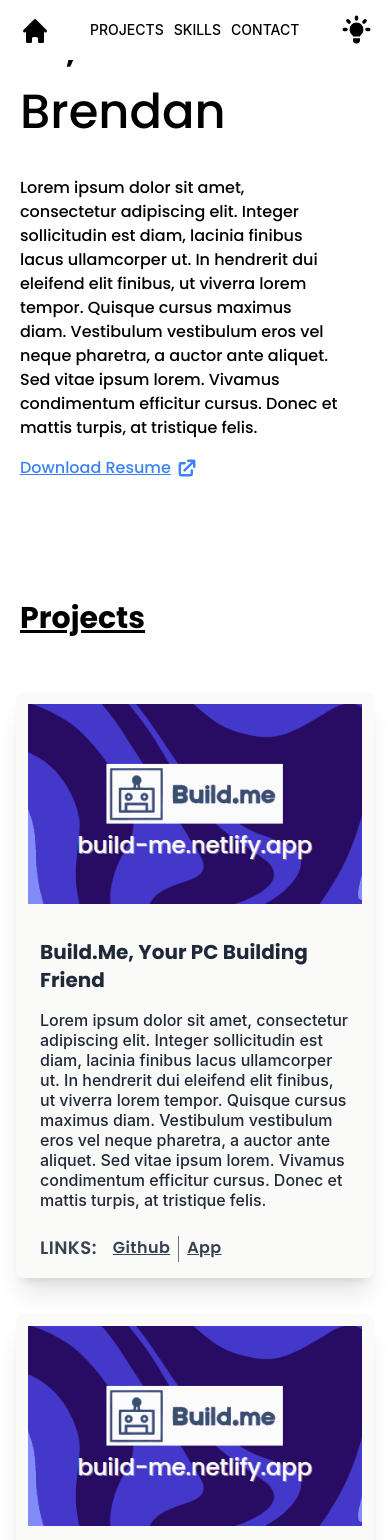
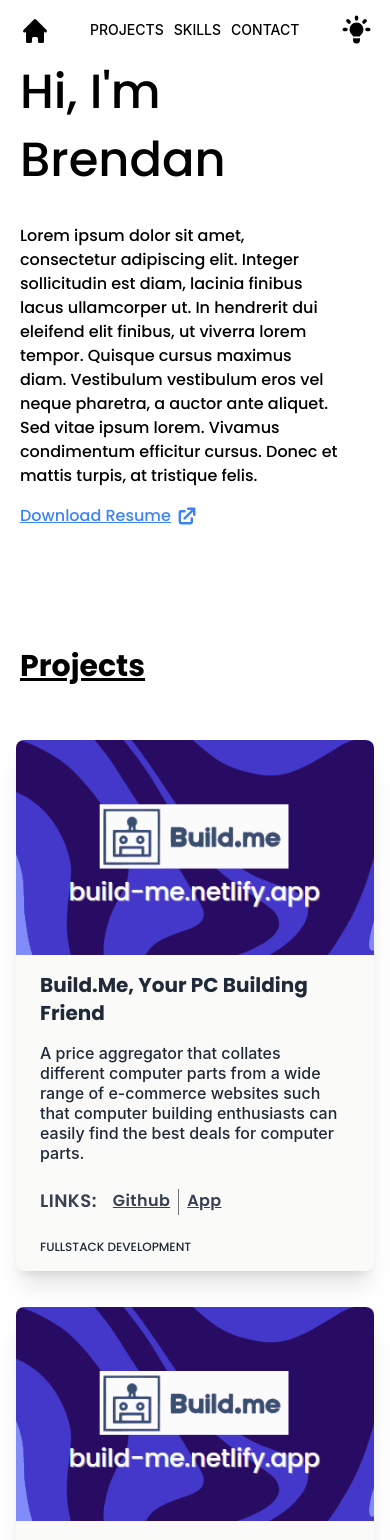
Before and after one commit to BrendanCheong/Personal-Website, a Next.js app: page / in a window 390 px wide. Shown: the top 1540 px of the page. Built offline with nearby package versions, Linux system fonts and the light colour scheme.

Commit message:
finalised style for mobile version of Project cards

```diff
--- a/components/Home/ProjectCard.js
+++ b/components/Home/ProjectCard.js
@@ -9,8 +9,7 @@ const ProjectCard = () => {
                 {/** <!-- card --> */}
                     <div v-for="card in cards" className="flex flex-col w-11/12 mx-2 mt-4 ml-4 overflow-hidden rounded-lg shadow-xl bg-stone-50 dark:bg-slate-500 md:flex-row">
                         {/** <!-- media --> */}
-                        <div className="relative block w-auto h-auto p-3 lg:ml-14 md:w-1/2">
-                            <Image className="inset-0 object-cover object-center w-full h-full"
+                        <Image className="relative inset-0 block object-cover object-center w-auto h-auto p-3 lg:ml-14 md:w-1/2"
                         src={BuildMe}
                         alt="Project Preview Image"
                         width={500}
@@ -19,17 +18,19 @@ const ProjectCard = () => {
                         responsive={"true"}
                         quality={100}
                         />
-                        </div>
                         {/** <!-- content --> */}
                         <div className="flex flex-col justify-between w-full px-6 py-4 space-y-4 text-gray-800">
                             <h1 className="text-xl font-bold capitalize font-poppins">Build.Me, Your PC Building Friend</h1>
-                            <h3 className="text-[16px] font-medium leading-tight font-nunito">
-                                Lorem ipsum dolor sit amet, consectetur adipiscing elit. Integer sollicitudin est diam, lacinia finibus lacus ullamcorper ut. In hendrerit dui eleifend elit finibus, ut viverra lorem tempor. Quisque cursus maximus diam. Vestibulum vestibulum eros vel neque pharetra, a auctor ante aliquet. Sed vitae ipsum lorem. Vivamus condimentum efficitur cursus. Donec et mattis turpis, at tristique felis.
-                            </h3>
-                            <section className="flex flex-row space-x-2 font-poppins">
-                                <h4 className="mt-2 text-lg font-semibold tracking-wide text-gray-700 uppercase">
+                            <p className="text-[16px] font-medium leading-tight font-nunito">
+                                A price aggregator that collates different
+                                computer parts from a wide range of e-commerce websites such
+                                that computer building enthusiasts can easily
+                                find the best deals for computer parts.
+                            </p>
+                            <section className="flex flex-row space-x-2 font-poppins" id="Links">
+                                <h2 className="mt-2 text-lg font-semibold tracking-wide text-gray-700 uppercase">
                                     Links:
-                                </h4>
+                                </h2>
                                 <section className="grid grid-cols-2 mt-[10px] divide-x divide-zinc-500">
 
                                     <p className="px-2 text-base font-semibold tracking-wide text-gray-700 underline ">
@@ -39,6 +40,11 @@ const ProjectCard = () => {
                                         App
                                     </p>
                                 </section>
+                            </section>
+                            <section id="tags" className="pt-2">
+                                <h3 className="text-xs uppercase font-poppins">
+                                fullstack development
+                                </h3>
                             </section>
                         </div>
                     </div>
--- a/components/Home/Projects.js
+++ b/components/Home/Projects.js
@@ -2,7 +2,7 @@ import ProjectCard from "./ProjectCard";
 
 const Projects = () => {
     return (
-        <div className="relative flex flex-col mt-20 space-y-5">
+        <div className="relative flex flex-col mt-20 space-y-5" id="Projects">
             <h1 className="p-5 text-3xl font-bold underline capitalize font-poppins">Projects</h1>
             <ProjectCard/>
             <ProjectCard/>
--- a/pages/index.js
+++ b/pages/index.js
@@ -11,7 +11,7 @@ export default function Home() {
         <link rel="icon" href="/favicon.ico"/>
       </Head>
       {/** <!-- Bio --> */}
-      <main id="Brendan Bio"className="p-5 space-y-4">
+      <main id="Brendan Bio"className="p-5 mt-12 space-y-4">
         <section id="Bio description" className="space-y-10">
           <div className="relative space-y-5 text-5xl font-poppins">
             <h1>Hi, I&apos;m</h1>
```
Lines whose indentation alone changed are shown as unchanged.
